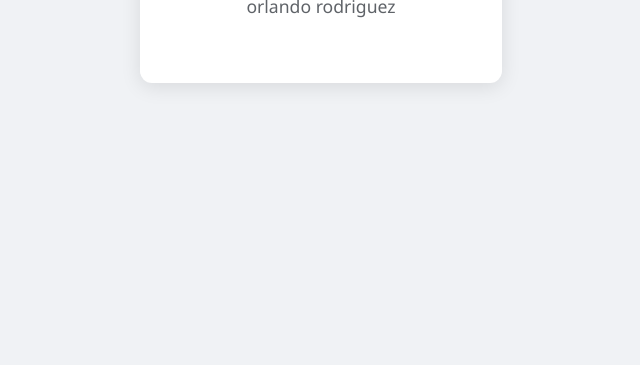
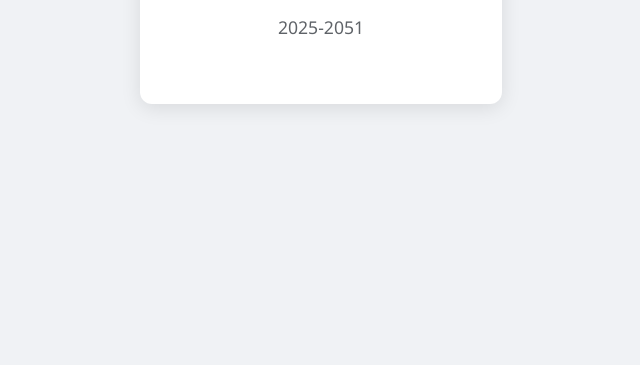
Before and after one commit to orlando-ro/practica3-devops, a plain HTML site: page index.html in a window 1280 px wide. Shown: the part 435-800 px from the top of the page, without its empty margins (319-959 px from the left). Drawn offline with Linux system fonts and the light colour scheme.

Commit message:
edit index.html

```diff
--- a/index.html
+++ b/index.html
@@ -10,6 +10,7 @@
     <div class="container">
         <h1>¡Hola Mundo!</h1>
         <p>orlando rodriguez</p>
+        <p>2025-2051</p>
     </div>
 </body>
 </html>
```
